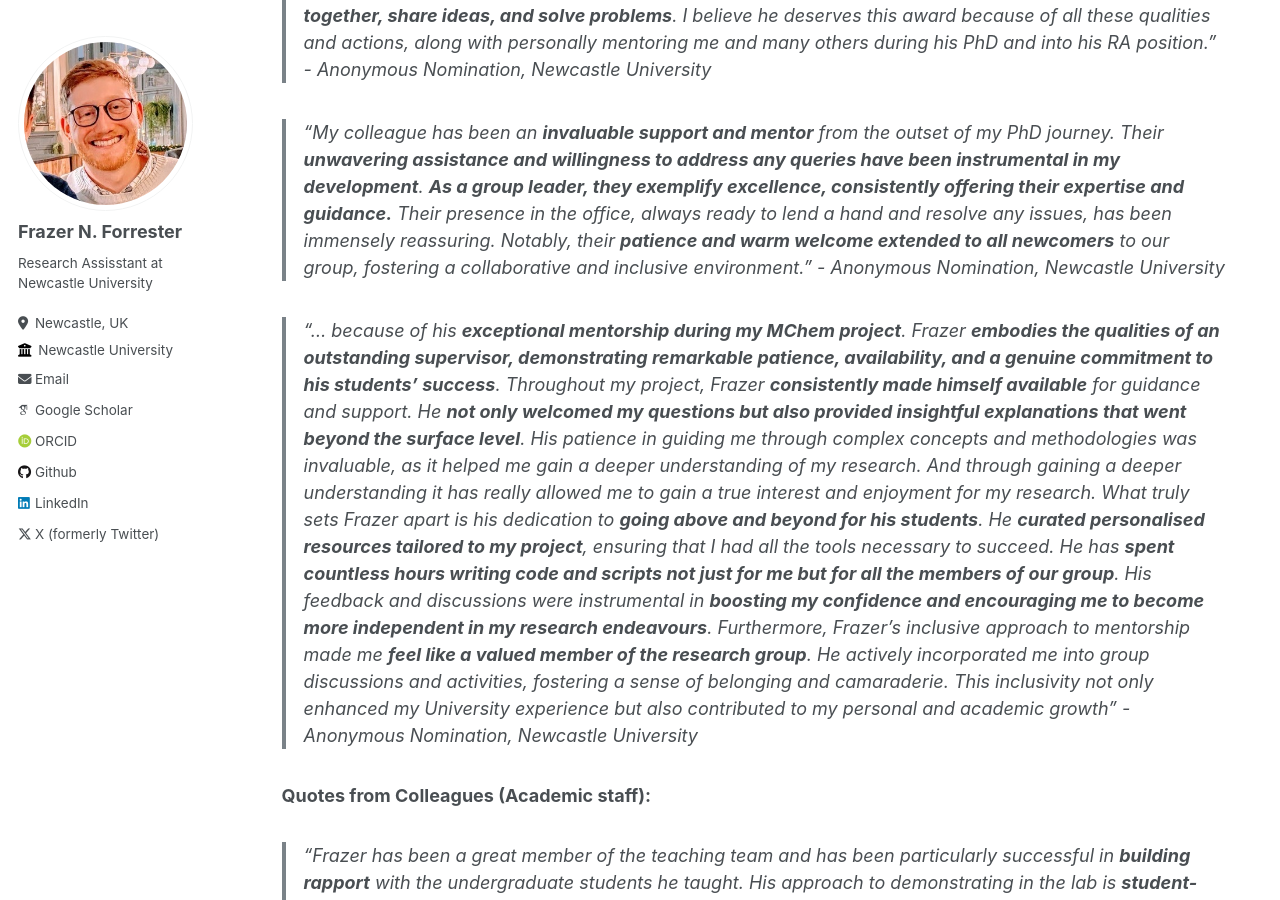
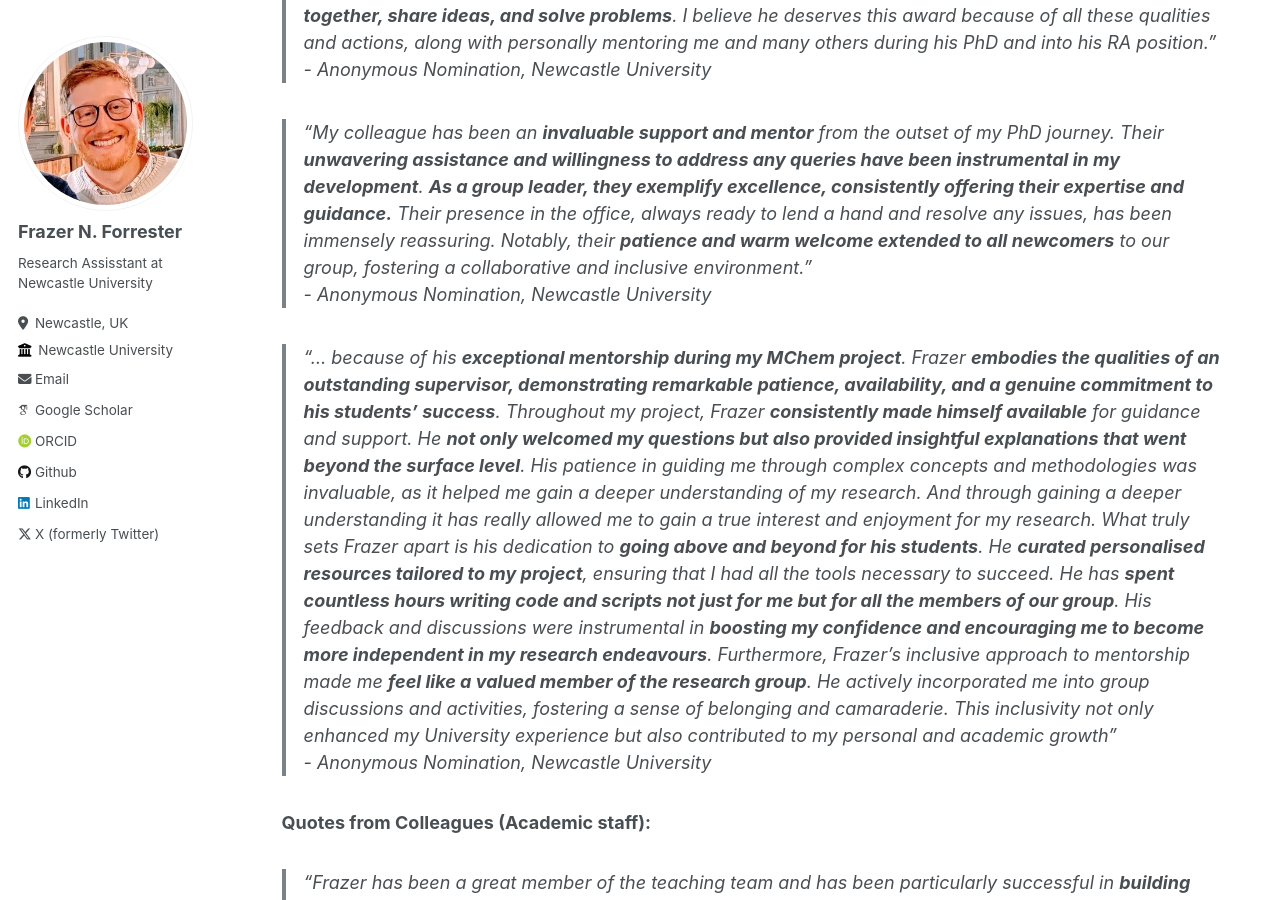
Before and after one commit to fforrester/fforrester.github.io, a Jekyll site: the page built from _pages/teaching.md, in a window 1280 px wide and 900 px high, scrolled down 1550 px. Built offline with Jekyll 4.4.1, drawn with Linux system fonts in a browser that asks for light colours; some web fonts are replaced.

```diff
--- a/_pages/teaching.md
+++ b/_pages/teaching.md
@@ -37,20 +37,20 @@ author_profile: true
 
 ### Selected quotes from PhD, Masters, & Undergraduate students I have supervised:
 
-> "I first met Frazer when I was deciding to pursue a PhD; he provided me with insight both into the life of a PhD student and life in our group. Throughout my time with him, I have witnessed his **passion for imparting knowledge**, both in a private capacity and to groups of others. He has **mentored me on numerous occasions**, guiding me when our supervisor was busy. I have also seen him teach undergraduates, where he **meticulously explains concepts repeatedly until they are satisfied**. Frazer also demonstrates a strong desire to **maintain a cohesive group, organizing regular informal meetings for students and PDRAs to get together, share ideas, and solve problems**. I believe he deserves this award because of all these qualities and actions, along with personally mentoring me and many others during his PhD and into his RA position."
+> "I first met Frazer when I was deciding to pursue a PhD; he provided me with insight both into the life of a PhD student and life in our group. Throughout my time with him, I have witnessed his **passion for imparting knowledge**, both in a private capacity and to groups of others. He has **mentored me on numerous occasions**, guiding me when our supervisor was busy. I have also seen him teach undergraduates, where he **meticulously explains concepts repeatedly until they are satisfied**. Frazer also demonstrates a strong desire to **maintain a cohesive group, organizing regular informal meetings for students and PDRAs to get together, share ideas, and solve problems**. I believe he deserves this award because of all these qualities and actions, along with personally mentoring me and many others during his PhD and into his RA position."\
 > *- Anonymous Nomination, Newcastle University*
 
-> "My colleague has been an **invaluable support and mentor** from the outset of my PhD journey. Their **unwavering assistance and willingness to address any queries have been instrumental in my development**. **As a group leader, they exemplify excellence, consistently offering their expertise and guidance.** Their presence in the office, always ready to lend a hand and resolve any issues, has been immensely reassuring. Notably, their **patience and warm welcome extended to all newcomers** to our group, fostering a collaborative and inclusive environment."
+> "My colleague has been an **invaluable support and mentor** from the outset of my PhD journey. Their **unwavering assistance and willingness to address any queries have been instrumental in my development**. **As a group leader, they exemplify excellence, consistently offering their expertise and guidance.** Their presence in the office, always ready to lend a hand and resolve any issues, has been immensely reassuring. Notably, their **patience and warm welcome extended to all newcomers** to our group, fostering a collaborative and inclusive environment."\
 > *- Anonymous Nomination, Newcastle University*
 
 > "... because of his **exceptional mentorship during my MChem project**. Frazer **embodies the qualities of an outstanding supervisor, demonstrating remarkable patience, availability, and a genuine commitment to his students' success**.
 Throughout my project, Frazer **consistently made himself available** for guidance and support. He **not only welcomed my questions but also provided insightful explanations that went beyond the surface level**. His patience in guiding me through complex concepts and methodologies was invaluable, as it helped me gain a deeper understanding of my research. And through gaining a deeper understanding it has really allowed me to gain a true interest and enjoyment for my research.
 What truly sets Frazer apart is his dedication to **going above and beyond for his students**. He **curated personalised resources tailored to my project**, ensuring that I had all the tools necessary to succeed. He has **spent countless hours writing code and scripts not just for me but for all the members of our group**. His feedback and discussions were instrumental in **boosting my confidence and encouraging me to become more independent in my research endeavours**.
-Furthermore, Frazer's inclusive approach to mentorship made me **feel like a valued member of the research group**. He actively incorporated me into group discussions and activities, fostering a sense of belonging and camaraderie. This inclusivity not only enhanced my University experience but also contributed to my personal and academic growth"
+Furthermore, Frazer's inclusive approach to mentorship made me **feel like a valued member of the research group**. He actively incorporated me into group discussions and activities, fostering a sense of belonging and camaraderie. This inclusivity not only enhanced my University experience but also contributed to my personal and academic growth"\
 > *- Anonymous Nomination, Newcastle University*
 
 ### Quotes from Colleagues (Academic staff):
-> "Frazer has been a great member of the teaching team and has been particularly successful in **building rapport** with the undergraduate students he taught. His approach to demonstrating in the lab is **student-centered**, with a clear focus on **creating supportive environments** for student learning."
+> "Frazer has been a great member of the teaching team and has been particularly successful in **building rapport** with the undergraduate students he taught. His approach to demonstrating in the lab is **student-centered**, with a clear focus on **creating supportive environments** for student learning."\
 > *- Dr Hanno Kossen, Lecturer, Newcastle University*
 
 ---
```
